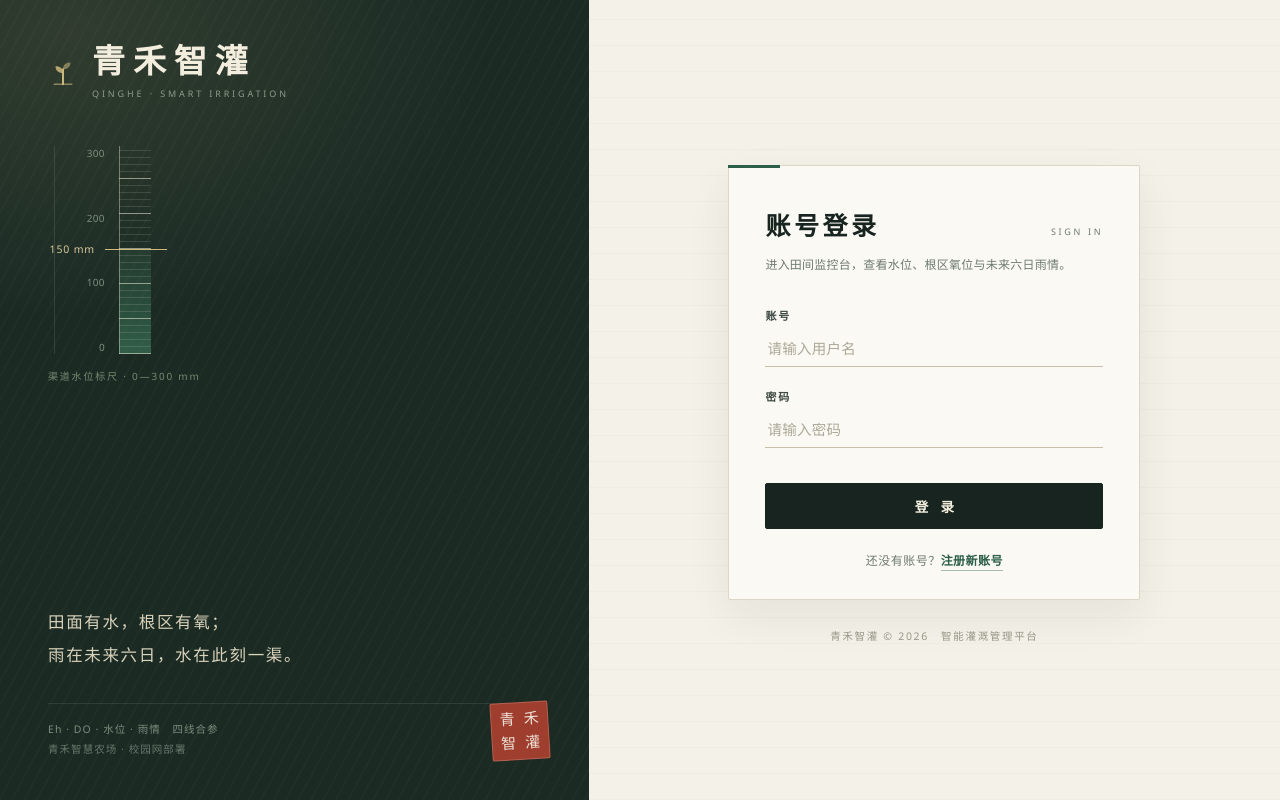
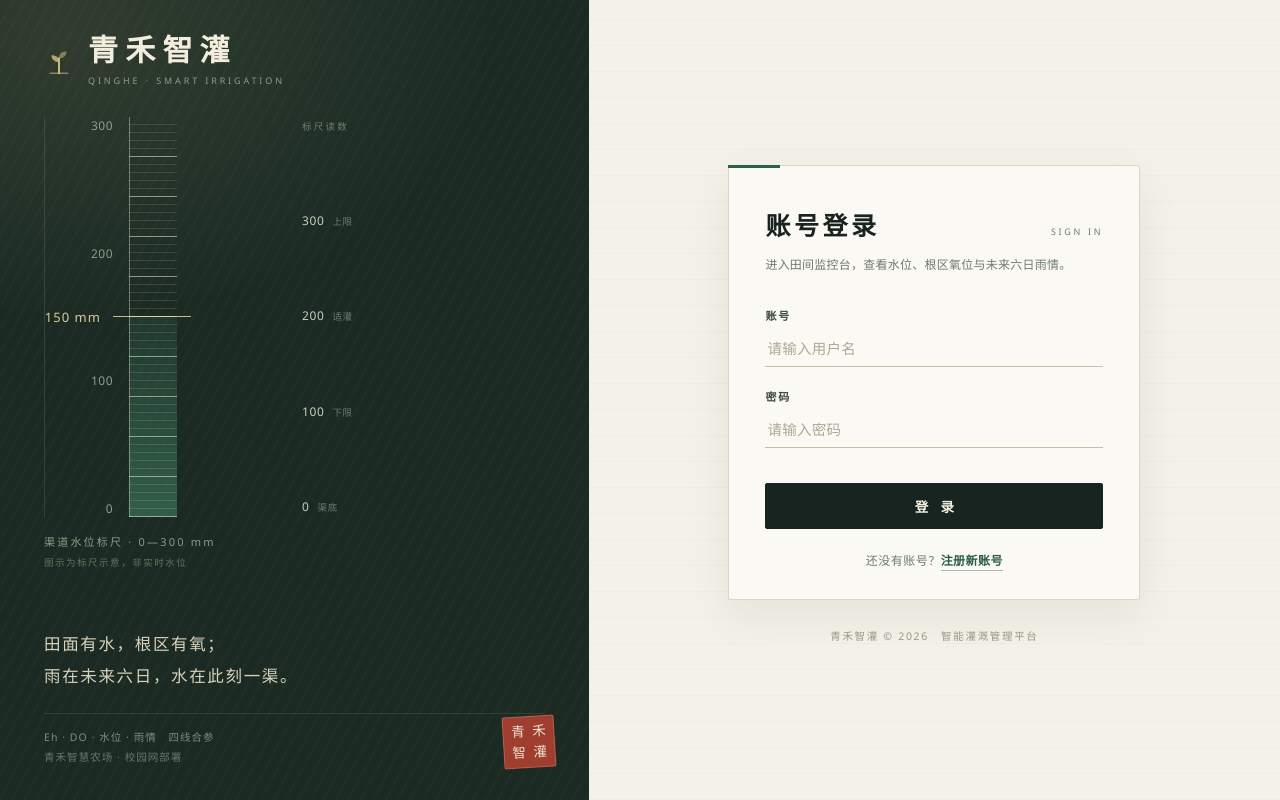
Before and after one commit to hys2006iii/Farm, a Flask app: page / in a window 1280 px wide. Run offline with Flask 3, Linux system fonts and the light colour scheme.

Commit message:
feat(ui): 登录页水尺标尺放大并充实左栏版面

```diff
--- a/static/css/login.css
+++ b/static/css/login.css
@@ -47,7 +47,7 @@ body.login-page {
     overflow: hidden;
     background: #1B2B24;
     color: #E9E4D2;
-    padding: 46px 48px 40px;
+    padding: 52px 48px 44px;
     display: flex;
     flex-direction: column;
 }
@@ -82,55 +82,87 @@ body.login-page {
     color: #8E9C8C;
 }
 
-/* 水尺：0—300 mm，水面停在 150 mm */
+/* 水尺：0—300 mm，水面停在 150 mm。
+   高度用 vh 让标尺随视口生长（360~560px），窗口再高也不会留出大片空白。 */
+.gauge-wrap {
+    display: flex;
+    align-items: stretch;
+    gap: 22px;
+    margin: 44px 0 0;
+    max-width: 360px;
+}
 .gauge {
     position: relative;
-    width: 240px; height: 208px;
-    margin: 46px 0 0 6px;
+    flex: 1 1 auto;
+    width: auto; max-width: 236px;
+    height: clamp(360px, 50vh, 560px);
     border-left: 1px solid rgba(233, 228, 210, 0.12);
 }
+/* 主刻度每 50 mm 一道（10 等分），次刻度每 10 mm 一道 */
 .gauge-ticks {
-    position: absolute; left: 64px; top: 0; bottom: 0; width: 32px;
+    position: absolute; left: 84px; top: 0; bottom: 0; width: 48px;
     border-left: 1px solid rgba(233, 228, 210, 0.42);
     background-image:
-        repeating-linear-gradient(to top, rgba(233, 228, 210, 0.5) 0 1px, rgba(233, 228, 210, 0) 1px 35px),
-        repeating-linear-gradient(to top, rgba(233, 228, 210, 0.14) 0 1px, rgba(233, 228, 210, 0) 1px 7px);
+        repeating-linear-gradient(to top, rgba(233, 228, 210, 0.5) 0 1px, rgba(233, 228, 210, 0) 1px 10%),
+        repeating-linear-gradient(to top, rgba(233, 228, 210, 0.14) 0 1px, rgba(233, 228, 210, 0) 1px 2%);
 }
+/* 水面：150/300 = 50%，随标尺等比缩放，始终对齐 150 mm 读数线 */
 .gauge-water {
-    position: absolute; left: 64px; bottom: 0; width: 32px; height: 50%;
+    position: absolute; left: 84px; bottom: 0; width: 48px; height: 50%;
     background: linear-gradient(to top, rgba(63, 125, 95, 0.62), rgba(63, 125, 95, 0.16));
 }
 .gauge-line {
-    position: absolute; left: 50px; bottom: 50%; width: 62px;
+    position: absolute; left: 68px; bottom: 50%; width: 78px;
     border-top: 1px solid var(--gold-soft);
 }
 .gauge-line span {
-    position: absolute; right: 100%; top: -8px; margin-right: 10px;
-    font-family: var(--font-num); font-size: 10.5px; letter-spacing: 0.08em;
+    position: absolute; right: 100%; top: -9px; margin-right: 12px;
+    font-family: var(--font-num); font-size: 13px; letter-spacing: 0.08em;
     color: #D8C99B; white-space: nowrap;
 }
 .gauge-labels {
-    position: absolute; left: 0; top: 0; bottom: 0; width: 50px;
+    position: absolute; left: 0; top: 0; bottom: 0; width: 68px;
     display: flex; flex-direction: column; justify-content: space-between;
     text-align: right;
-    font-family: var(--font-num); font-size: 10px; letter-spacing: 0.04em;
-    color: #7F8D7E;
+    font-family: var(--font-num); font-size: 12px; letter-spacing: 0.04em;
+    color: #8E9C8C;
 }
+/* 标尺旁的一列刻度读数：纯静态示意，标注量程含义而非实时数据 */
+.gauge-read {
+    flex: 0 0 auto;
+    display: flex; flex-direction: column; justify-content: space-between;
+    padding: 2px 0;
+}
+.gauge-read-title {
+    font-size: 9.5px; letter-spacing: 0.24em; color: #6F7D6E;
+}
+.gauge-read-row {
+    display: flex; align-items: baseline; gap: 8px;
+    font-family: var(--font-num);
+    font-size: 10.5px; letter-spacing: 0.06em; color: #9AA79A;
+}
+.gauge-read-row b { font-size: 12px; font-weight: 500; color: #C6CDBB; }
+.gauge-read-row i { font-style: normal; font-size: 9.5px; color: #6F7D6E; }
+
 .gauge-caption {
-    margin-top: 14px;
-    font-size: 10px; letter-spacing: 0.18em; color: #78866F;
+    margin-top: 16px;
+    font-size: 11px; letter-spacing: 0.2em; color: #8B9A85;
+}
+.gauge-note {
+    margin-top: 6px;
+    font-size: 9.5px; letter-spacing: 0.16em; color: #66735F;
 }
 
 .brand-verse {
     margin-top: auto;
     padding-top: 34px;
     font-family: var(--font-serif);
-    font-size: 16.5px; line-height: 2.05; letter-spacing: 0.1em;
+    font-size: 18px; line-height: 2.05; letter-spacing: 0.1em;
     color: #D9D2BB;
 }
 
 .brand-foot {
-    margin-top: 30px; padding-top: 16px;
+    margin-top: 30px; padding-top: 18px;
     border-top: 1px solid rgba(233, 228, 210, 0.1);
     font-size: 10.5px; line-height: 1.9; letter-spacing: 0.1em;
     color: #7E8C7D;
@@ -336,11 +368,22 @@ body.login-page {
 .farm-chooser .login-extra { margin-top: 16px; }
 
 /* ===== 响应式 ===== */
+/* 矮窗口（笔记本 768~800px 高）：收紧纵向节奏，标尺仍有 360px 可读高度 */
+@media (max-height: 860px) and (min-width: 901px) {
+    .brand-panel { padding: 36px 44px 32px; }
+    .brand-name { font-size: 30px; }
+    .gauge-wrap { margin-top: 30px; }
+    .brand-verse { font-size: 16.5px; line-height: 1.95; padding-top: 24px; }
+    .brand-foot { margin-top: 20px; padding-top: 14px; }
+    .brand-seal { right: 34px; bottom: 32px; width: 52px; height: 52px; font-size: 13.5px; }
+}
+
 @media (max-width: 900px) {
     .login-shell { grid-template-columns: 1fr; }
     .brand-panel { padding: 26px 24px 24px; }
     .brand-name { font-size: 26px; }
-    .gauge, .brand-verse, .brand-seal { display: none; }
+    .gauge-wrap, .gauge-caption, .gauge-note,
+    .brand-verse, .brand-seal { display: none; }
     .brand-foot { margin-top: 18px; padding-top: 12px; }
     .form-panel { padding: 34px 20px 30px; justify-content: flex-start; }
     .login-card { padding: 32px 24px 26px; }
--- a/templates/login.html
+++ b/templates/login.html
@@ -26,6 +26,8 @@
             </div>
         </div>
 
+        <!-- 水尺标尺：纯静态示意，读数固定停在 150 mm，不代表实时水位 -->
+        <div class="gauge-wrap">
             <div class="gauge" aria-hidden="true">
                 <div class="gauge-water"></div>
                 <div class="gauge-line"><span>150 mm</span></div>
@@ -34,7 +36,16 @@
                     <span>300</span><span>200</span><span>100</span><span>0</span>
                 </div>
             </div>
+            <div class="gauge-read" aria-hidden="true">
+                <span class="gauge-read-title">标尺读数</span>
+                <span class="gauge-read-row"><b>300</b><i>上限</i></span>
+                <span class="gauge-read-row"><b>200</b><i>适灌</i></span>
+                <span class="gauge-read-row"><b>100</b><i>下限</i></span>
+                <span class="gauge-read-row"><b>0</b><i>渠底</i></span>
+            </div>
+        </div>
         <p class="gauge-caption">渠道水位标尺 · 0—300 mm</p>
+        <p class="gauge-note">图示为标尺示意，非实时水位</p>
 
         <p class="brand-verse">田面有水，根区有氧；<br>雨在未来六日，水在此刻一渠。</p>
 
```
Lines whose indentation alone changed are shown as unchanged.
